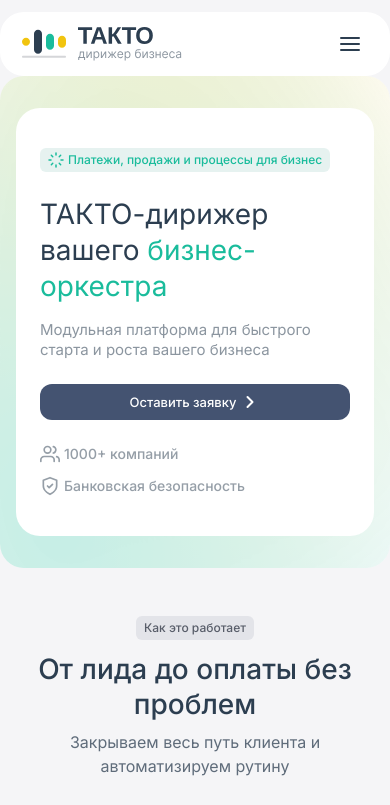
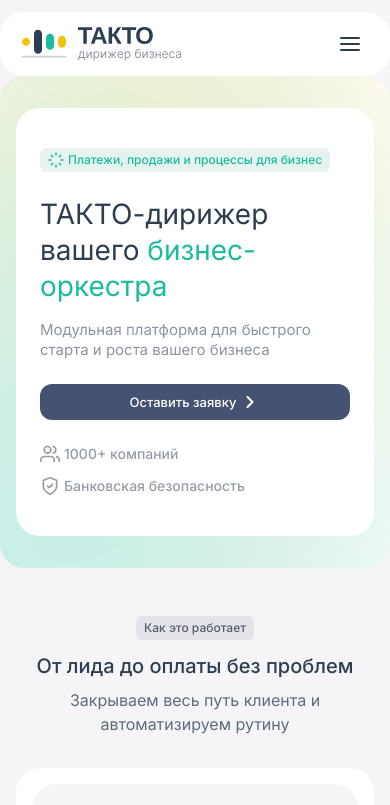
Before and after one commit to ignatovivin/vibesite, a React (Vite) app: page / in a window 390 px wide. Shown: the top 805 px of the page. Built offline with nearby package versions, Linux system fonts and the light colour scheme.

Commit message:
Apply display-s text style to how-it-works-section__title

```diff
--- a/src/components/HowItWorksSection.css
+++ b/src/components/HowItWorksSection.css
@@ -35,10 +35,6 @@
 }
 
 .how-it-works-section__title {
-  font-family: 'Inter', sans-serif;
-  font-weight: 500;
-  font-size: 36px;
-  line-height: 1.2222222222222223em;
   text-align: center;
   color: var(--color-light-fg-default);
   margin: 0;
@@ -273,10 +269,6 @@
     gap: 10px;
   }
 
-  .how-it-works-section__title {
-    font-size: 32px;
-  }
-
   .how-it-works-section__subtitle {
     font-size: 18px;
   }
@@ -320,11 +312,6 @@
   .how-it-works-section__header-content {
     width: 100%;
     gap: 8px;
-  }
-
-  .how-it-works-section__title {
-    font-size: 28px;
-    line-height: 1.25em;
   }
 
   .how-it-works-section__subtitle {
@@ -397,10 +384,6 @@
 
 /* Адаптивность для очень маленьких экранов (320px и меньше) */
 @media (max-width: 320px) {
-  .how-it-works-section__title {
-    font-size: 22px;
-    line-height: 1.3em;
-  }
 }
 
 /* Адаптивность для мобильных устройств (375px и меньше) */
@@ -419,11 +402,6 @@
 
   .how-it-works-section__header-content {
     gap: 8px;
-  }
-
-  .how-it-works-section__title {
-    font-size: 22px;
-    line-height: 1.3em;
   }
 
   .how-it-works-section__subtitle {
--- a/src/components/HowItWorksSection.jsx
+++ b/src/components/HowItWorksSection.jsx
@@ -116,7 +116,7 @@
               Как это работает
             </Badge>
             <div className="how-it-works-section__header-content">
-              <h2 className="how-it-works-section__title">
+              <h2 className="how-it-works-section__title text-style-font-display-s">
                 От лида до оплаты без проблем
               </h2>
               <p className="how-it-works-section__subtitle">
```
